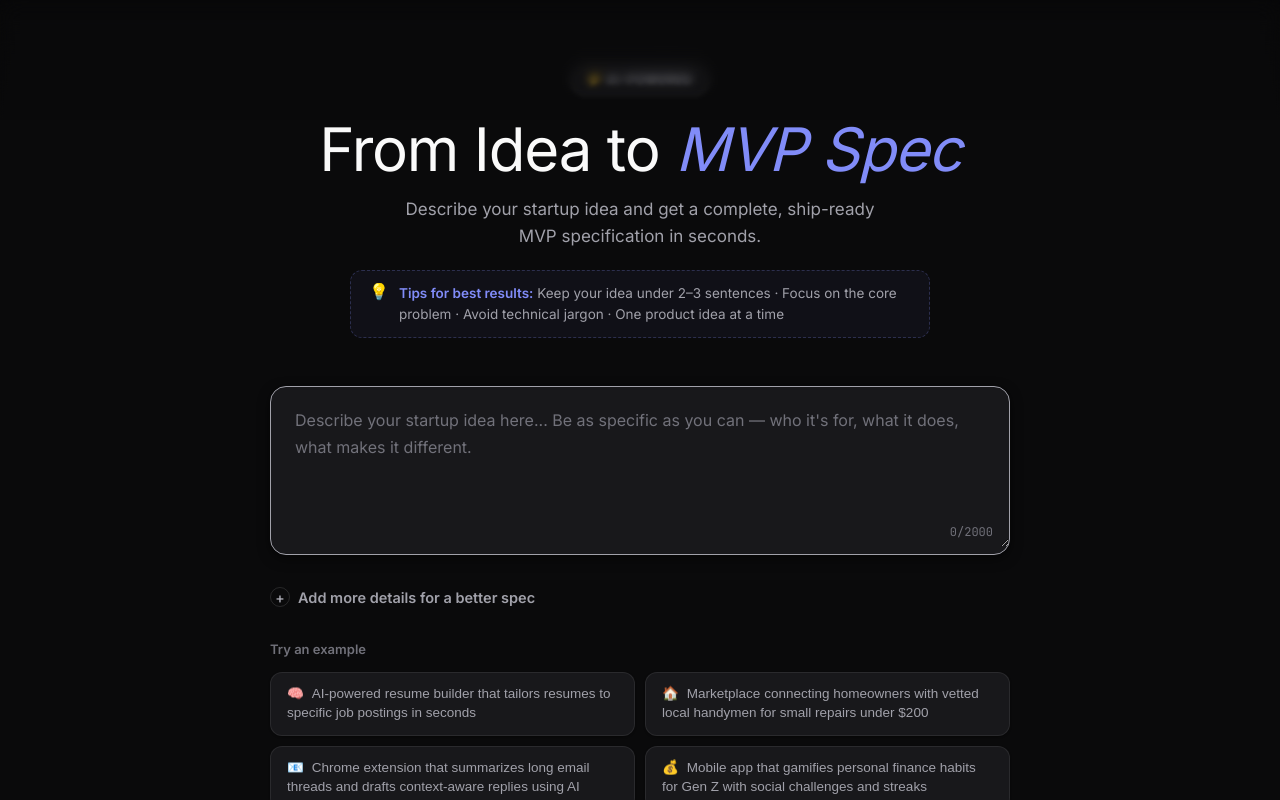
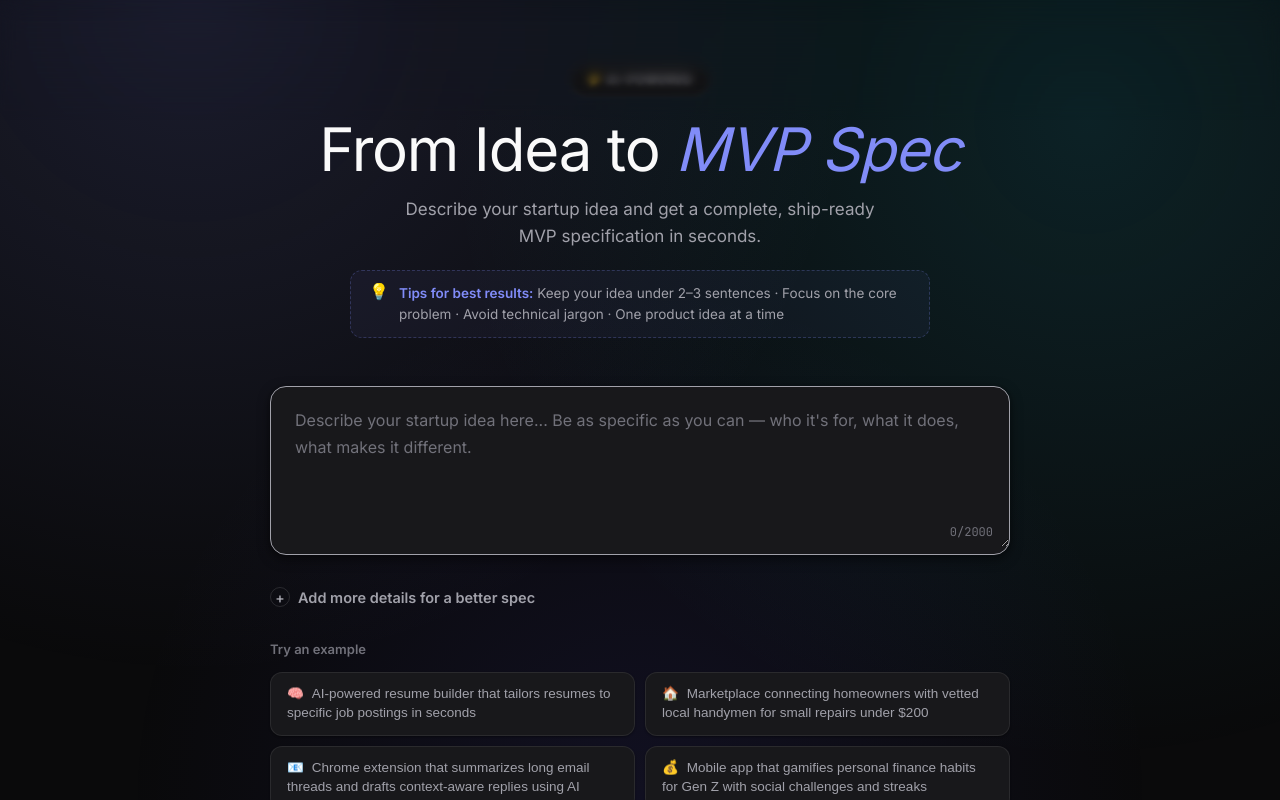
Before and after one commit to editorbymood/MVP, a React (Vite) app: page / in a window 1280 px wide. Built offline with nearby package versions, Linux system fonts and the light colour scheme.

Commit message:
Add premium Framer-style mesh gradient background

```diff
--- a/src/index.css
+++ b/src/index.css
@@ -27,7 +27,30 @@
 
 *, *::before, *::after { margin:0; padding:0; box-sizing:border-box; }
 html, body, #root { height:100%; width:100%; overflow:hidden; }
-body { font-family:var(--font); background:var(--bg-primary); color:var(--text-primary); line-height:1.6; -webkit-font-smoothing:antialiased; }
+body {
+  font-family: var(--font);
+  background-color: var(--bg-primary);
+  color: var(--text-primary);
+  line-height: 1.6;
+  -webkit-font-smoothing: antialiased;
+  position: relative;
+}
+
+/* Framer-style subtle animated mesh gradient background */
+body::before {
+  content: "";
+  position: fixed;
+  top: 0;
+  left: 0;
+  right: 0;
+  bottom: 0;
+  background:
+    radial-gradient(circle at 15% 0%, rgba(129, 140, 248, 0.15) 0%, transparent 50%),
+    radial-gradient(circle at 85% 15%, rgba(34, 211, 238, 0.12) 0%, transparent 50%),
+    radial-gradient(circle at 50% 100%, rgba(79, 70, 229, 0.1) 0%, transparent 50%);
+  z-index: -1;
+  pointer-events: none;
+}
 ::-webkit-scrollbar { width:6px; }
 ::-webkit-scrollbar-track { background:transparent; }
 ::-webkit-scrollbar-thumb { background:var(--border-med); border-radius:99px; }
```
